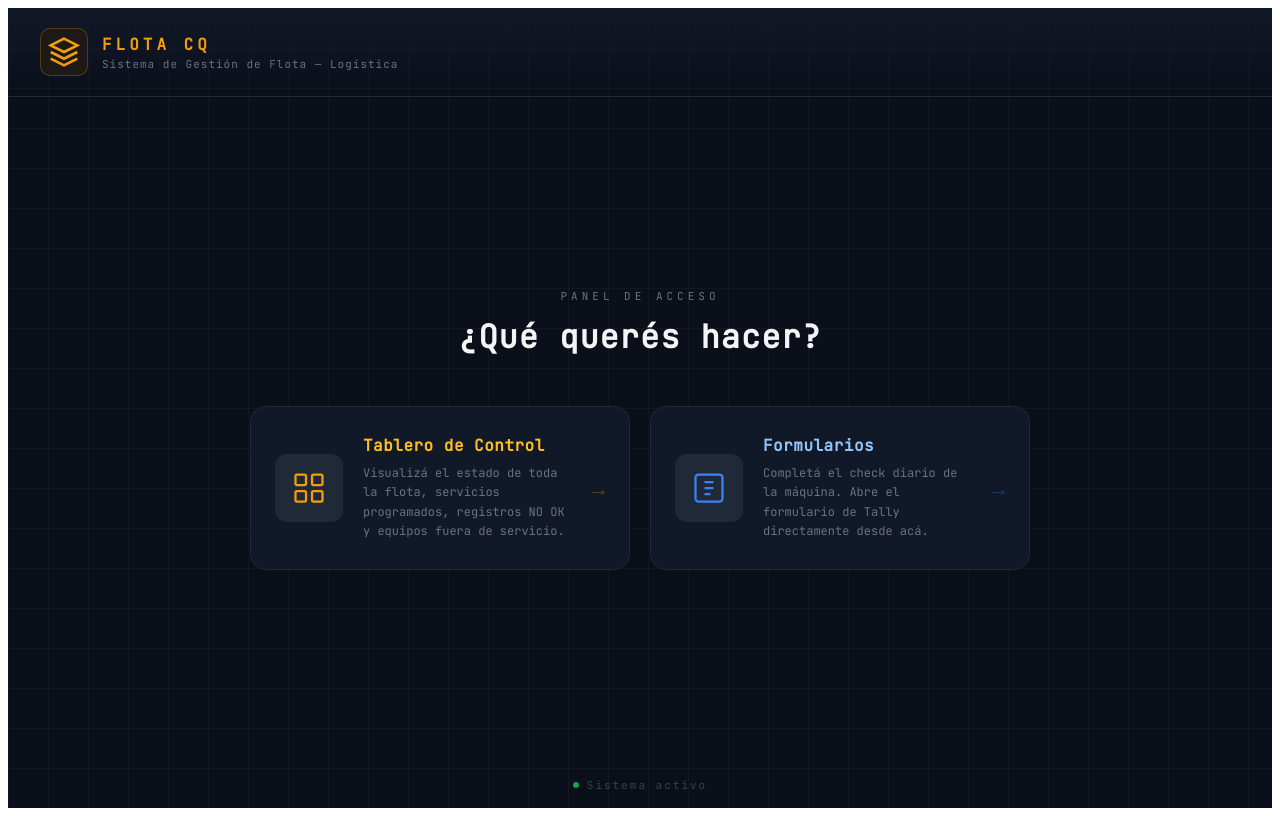
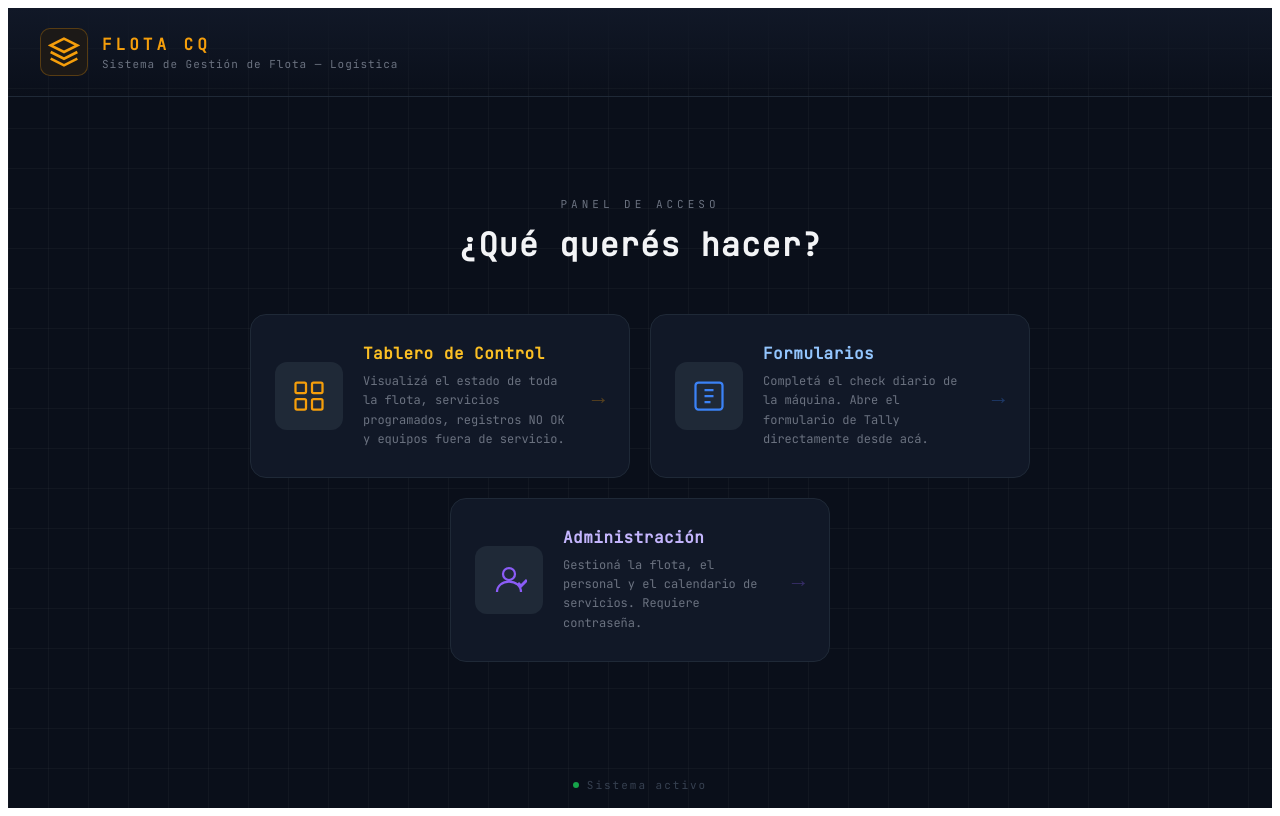
Before and after one commit to Lautaro1418/Flota-AE-CQ, a React (Vite) app: page / in a window 1280 px wide. Built offline with nearby package versions, Linux system fonts and the light colour scheme; no server answers.

Commit message:
Update LandingPage.jsx

```diff
--- a/src/LandingPage.jsx
+++ b/src/LandingPage.jsx
@@ -3,7 +3,7 @@ import { useState } from "react";
 // URL del formulario de Tally
 const TALLY_URL = "https://tally.so/r/2EvQvA";
 
-export default function LandingPage({ onEnterDashboard, onEnterForms }) {
+export default function LandingPage({ onEnterDashboard, onEnterForms, onEnterAdmin }) {
   const [hoveredCard, setHoveredCard] = useState(null);
 
   return (
@@ -88,6 +88,35 @@ export default function LandingPage({ onEnterDashboard, onEnterForms }) {
               </div>
             </div>
             <div style={{ ...s.cardArrow, color: "#3b82f6", opacity: hoveredCard === "forms" ? 1 : 0.3 }}>
+              →
+            </div>
+          </button>
+
+          {/* Card: Admin */}
+          <button
+            style={{
+              ...s.card,
+              ...(hoveredCard === "admin" ? s.cardHovered : {}),
+              borderColor: hoveredCard === "admin" ? "#8b5cf6" : "#1f2937",
+            }}
+            onMouseEnter={() => setHoveredCard("admin")}
+            onMouseLeave={() => setHoveredCard(null)}
+            onClick={onEnterAdmin}
+          >
+            <div style={{ ...s.cardIcon, background: hoveredCard === "admin" ? "#8b5cf622" : "#1f2937" }}>
+              <svg width="36" height="36" viewBox="0 0 24 24" fill="none" stroke="#8b5cf6" strokeWidth="1.5">
+                <circle cx="12" cy="8" r="4"/>
+                <path d="M4 20c0-4 3.6-7 8-7s8 3 8 7"/>
+                <path d="M18 14l2 2 4-4" strokeWidth="2"/>
+              </svg>
+            </div>
+            <div style={s.cardContent}>
+              <div style={{ ...s.cardTitle, color: "#c4b5fd" }}>Administración</div>
+              <div style={s.cardDesc}>
+                Gestioná la flota, el personal y el calendario de servicios. Requiere contraseña.
+              </div>
+            </div>
+            <div style={{ ...s.cardArrow, color: "#8b5cf6", opacity: hoveredCard === "admin" ? 1 : 0.3 }}>
               →
             </div>
           </button>
```
